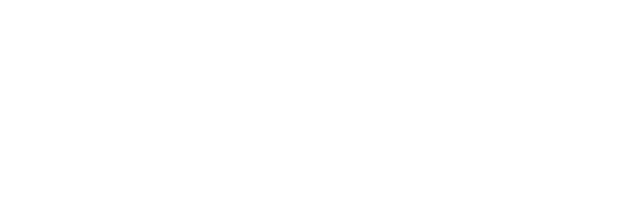
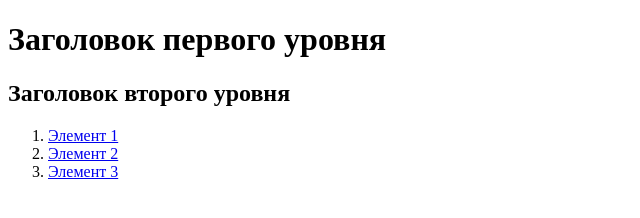
Before and after one commit to Beloyarova-Irina/task-html, a website: page src/index.html in a window 1280 px wide. Shown: the whole page, without its empty margins (0-640 px from the left). Drawn offline with Linux system fonts and the light colour scheme.

Commit message:
Задание по HTML

```diff
--- a/src/index.html
+++ b/src/index.html
@@ -3,5 +3,13 @@
     <head>
         <title>HTML</title>
     </head>
-    <body></body>
+    <body>
+        <h1>Заголовок первого уровня</h1>
+        <h2>Заголовок второго уровня</h2>
+        <ol>
+            <li><a href="https://market.yandex.ru/">Элемент 1</a></li>
+            <li><a href="https://www.ozon.ru/">Элемент 2</a></li>
+            <li><a href="https://aliexpress.ru/">Элемент 3</a></li>
+        </ol>
+    </body>
 </html>
```
Also changed, not shown: 1 other file.
